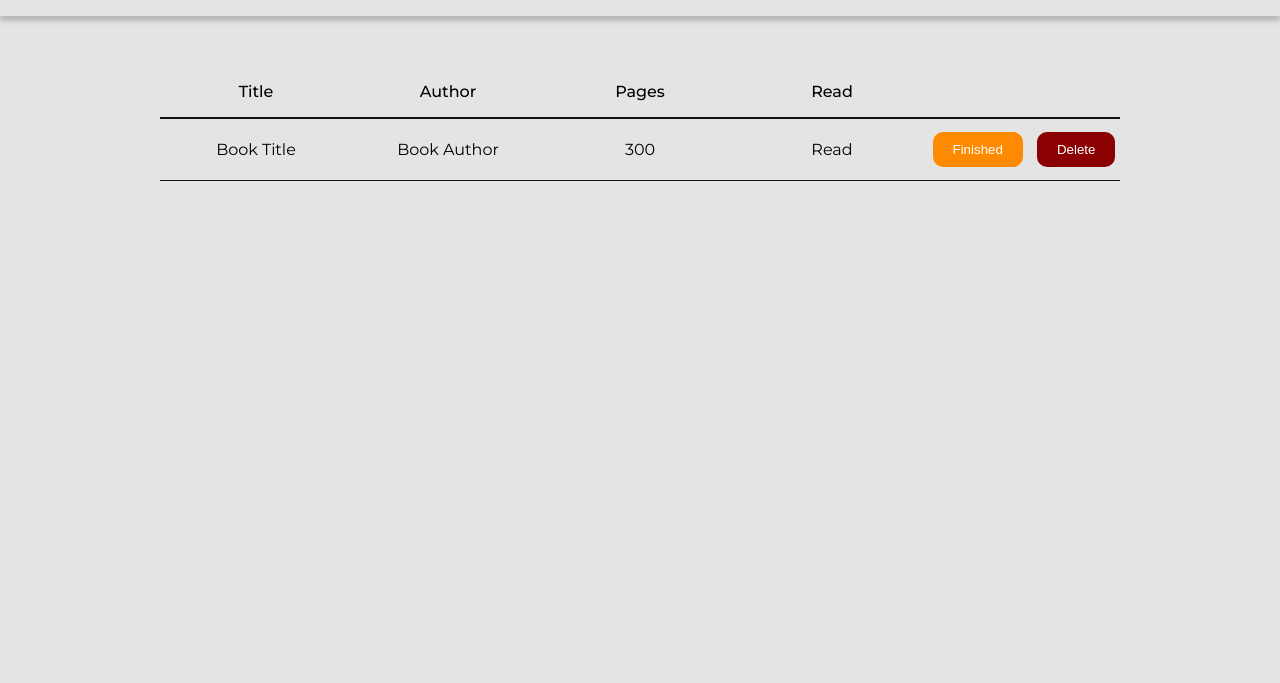
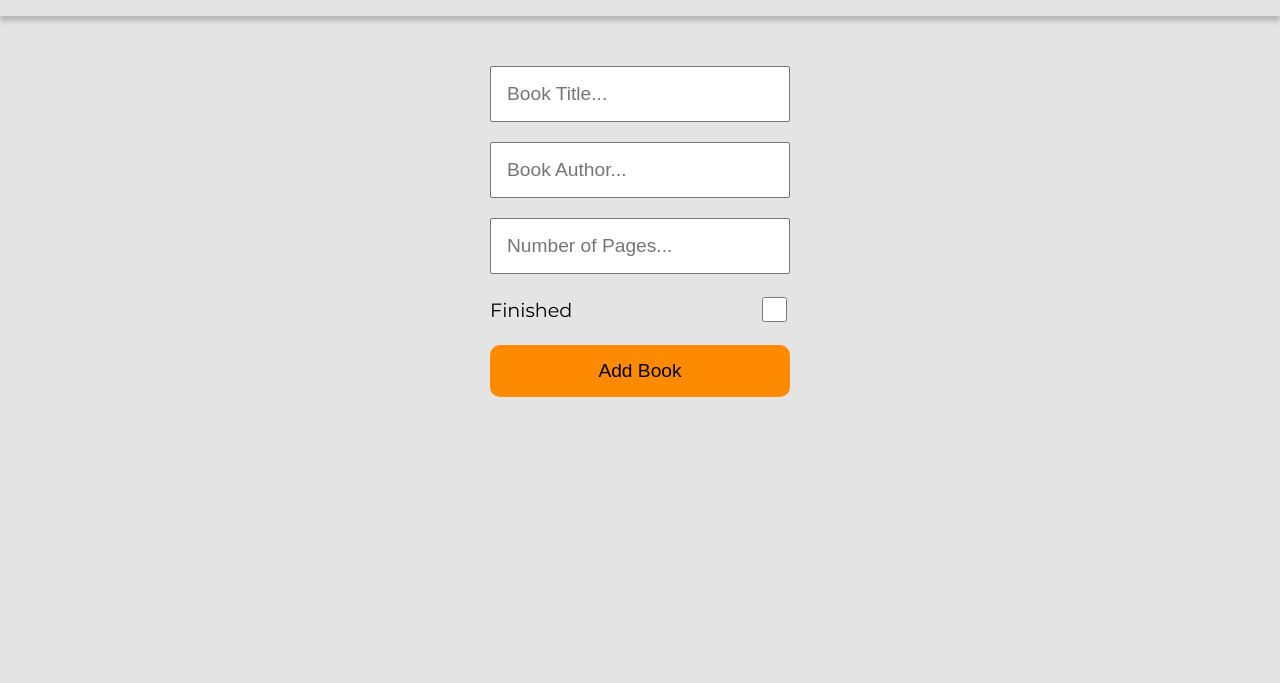
Before and after one commit to Kesslerjx/odin-library, a plain HTML site: page index.html in a window 1280 px wide. Shown: the part 117-800 px from the top of the page. Drawn offline with Linux system fonts and the light colour scheme.

Commit message:
Setup form

```diff
--- a/index.html
+++ b/index.html
@@ -15,17 +15,26 @@
 
     <header>
         <p>Your Library</p>
-        <input type="button" value="Add Book" id="add_book_button">
+        <input type="button" value="Show Form" id="show_form_button">
     </header>
 
     <main>
 
         <!-- HIDE BOOK FORM UNTIL BUTTON IS PRESSED -->
-        <div id="book_form" style="display: none;">
-
+        <div id="book_form">
+            <form action="">
+                <input type="text" placeholder="Book Title..." id="book_title">
+                <input type="text" placeholder="Book Author..." id="book_author">
+                <input type="number" placeholder="Number of Pages..." id="book_pages">
+                <div>
+                    <label for="book_finished" id="finished_label"> Finished</label>
+                    <input type="checkbox" name="book_finished" id="book_finished">
+                </div>
+                <input type="button" value="Add Book" id="add_book_button">
+            </form>
         </div>
 
-        <div id="books">
+        <div id="books"  style="display: none;">
             <div class="books_grid_header">
                 <p class="grid_header">Title</p>
                 <p class="grid_header">Author</p>
--- a/styles.css
+++ b/styles.css
@@ -41,7 +41,7 @@ header > p {
     padding: 0;
 }
 
-#add_book_button {
+#show_form_button {
     height: min-content;
     width: min-content;
     font-size: 1.5rem;
@@ -65,6 +65,38 @@ main {
 #books {
     width: 75%;
     justify-content: center;
+}
+
+#book_form {
+    width: 300px;
+    justify-content: center;
+
+}
+
+#book_form > form {
+    display: flex;
+    flex-direction: column;
+    gap: 20px;
+}
+
+#book_form > form > div {
+    display: flex;
+    align-items: center;
+    justify-content: space-between;
+}
+
+#finished_label {
+    font-size: 1.2rem;
+}
+
+#book_finished {
+    width: 25px;
+    height: 25px;
+}
+
+#book_form input {
+    padding: 15px;
+    font-size: 1.2rem;
 }
 
 .books_grid_header {
@@ -111,6 +143,12 @@ main {
     background-color: var(--accent-orange);
 }
 
+#add_book_button {
+    background-color: var(--accent-orange);
+    border-radius: var(--button-border-radius);
+    border-style: none;
+}
+
 #finished_button, #delete_button {
     color: white;
 }
```
